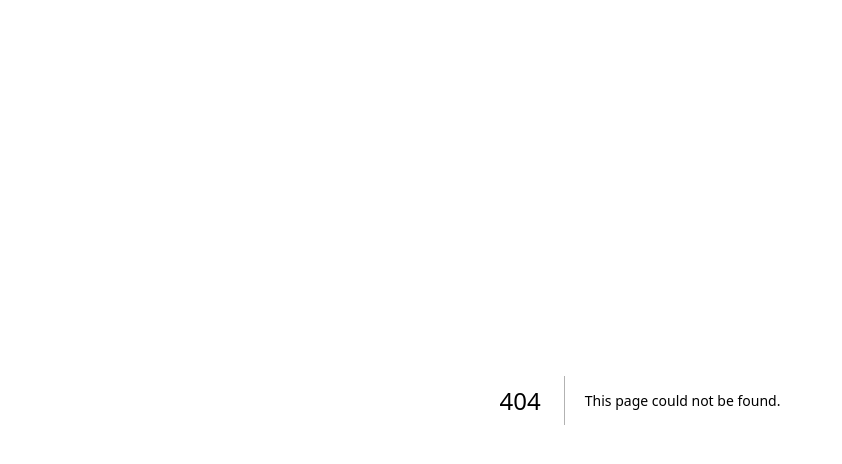
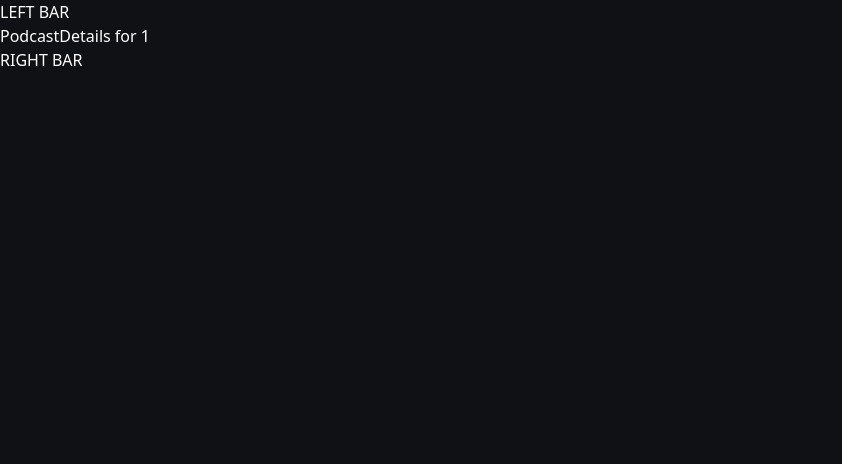
Before and after one commit to bacembenhfayehd/podcast, a Next.js app: page /podcast/1 in a window 1280 px wide. Before the commit this address had no page. Shown: the top 464 px of the page, without its empty margins (0-842 px from the left). Built offline with nearby package versions, Linux system fonts and the light colour scheme.

Commit message:
file and folder structure

```diff
--- /dev/null
+++ b/app/(auth)/layout.tsx
@@ -0,0 +1,13 @@
+
+
+export default function RootLayout({
+    children,
+  }: Readonly<{
+    children: React.ReactNode;
+  }>) {
+    return (
+      <main>
+        {children}
+      </main>
+    );
+  }
--- /dev/null
+++ b/app/(root)/layout.tsx
@@ -0,0 +1,17 @@
+
+
+export default function RootLayout({
+  children,
+}: Readonly<{
+  children: React.ReactNode;
+}>) {
+  return (
+    <div>
+        <main>
+            <p className="text-white-1">LEFT BAR</p>
+            {children}
+            <p className="text-white-1"> RIGHT BAR</p>
+        </main>
+    </div>
+  );
+}
--- /dev/null
+++ b/app/(root)/podcast/[podcastId]/page.tsx
@@ -0,0 +1,9 @@
+import React from 'react'
+
+const PodcastDetails = ({params} : {params : {podcastId : string}}) => {
+  return (
+    <p className='text-white-1'>PodcastDetails for {params.podcastId}</p>
+  )
+}
+
+export default PodcastDetails
--- /dev/null
+++ b/app/(root)/profile/page.tsx
@@ -0,0 +1,9 @@
+import React from 'react'
+
+const Profile = () => {
+  return (
+    <div><h1 className='text-white-1'>Profile</h1></div>
+  )
+}
+
+export default Profile
```
Also changed, not shown: app/(root)/page.tsx (renamed from app/page.tsx).
